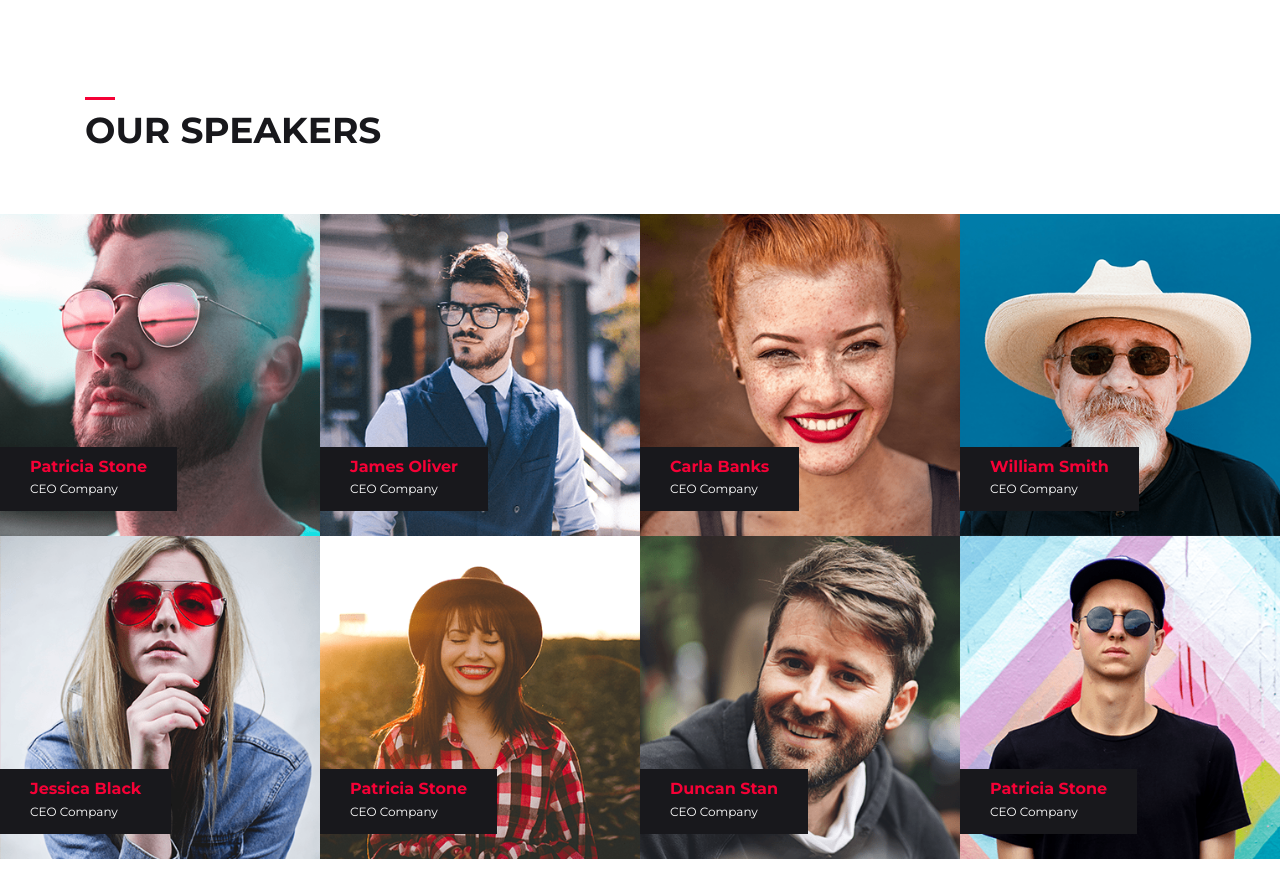
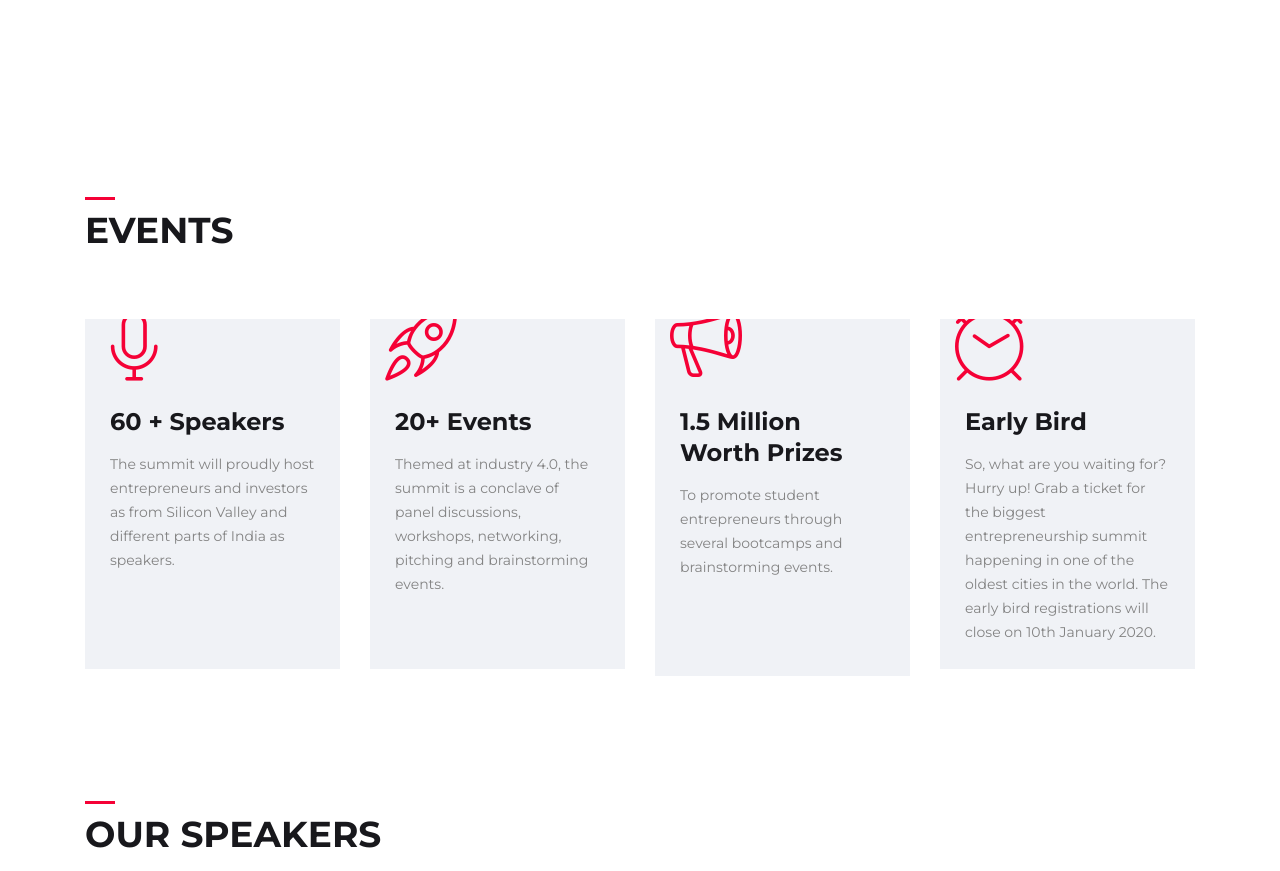
Before and after one commit to HacxS/evnto, a website: page index.html in a window 1280 px wide. Shown: the part 2172-3043 px from the top of the page. Drawn offline with Linux system fonts and the light colour scheme; files whose address does not match are found by name.

Commit message:
Update index.html

```diff
--- a/index.html
+++ b/index.html
@@ -297,6 +297,85 @@
 </section>
 <!--about the event end -->
 
+<!--about the event -->
+<section class="pt100 pb100">
+    <div class="container">
+        <div class="section_title">
+            <h3 class="title">
+                Events
+            </h3>
+        </div>
+        <!--<div class="row justify-content-center">
+            <div class="col-12 col-md-6">
+                <p>
+                    Lorem ipsum dolor sit amet, consectetur adipiscing eli. Integer iaculis in lacus a sollicitudin. Ut hendrerit hendrerit nisl a accumsan. Pellentesque convallis consectetur tortor id placerat. Curabitur a pulvinar nunc. Maecenas laoreet finibus lectus, at volutpat ligula euismod.
+                </p>
+            </div>
+            <div class="col-12 col-md-6">
+                <p>
+                    In rhoncus massa nec  sollicitudin. Ut hendrerit hendrerit nisl a accumsan. Pellentesque convallis consectetur tortor id placerat. Curabitur a pulvinar nunc. Maecenas laoreet finibus lectus, at volutpat ligula euismod quis. Maecenas ornare, ex in malesuada tempus.
+                </p>
+            </div>
+        </div>-->
+
+        <!--event features-->
+        <div class="row justify-content-center mt30">
+            <div class="col-12 col-md-6 col-lg-3">
+                <div class="icon_box_one">
+                    <i class="lnr lnr-mic"></i>
+                    <div class="content">
+                        <h4>60 + Speakers</h4>
+                        <p>
+                            The summit will proudly host entrepreneurs and investors as from Silicon Valley and different parts of India as speakers.<br><br><br><br>
+                        </p>
+
+                    </div>
+                </div>
+            </div>
+
+            <div class="col-12 col-md-6 col-lg-3">
+                <div class="icon_box_one">
+                    <i class="lnr lnr-rocket"></i>
+                    <div class="content">
+                        <h4>20+ Events</h4>
+                        <p>
+                            Themed at industry 4.0, the summit is a conclave of panel discussions, workshops, networking, pitching and brainstorming events.<br><br><br>
+                        </p>
+
+                    </div>
+                </div>
+            </div>
+
+            <div class="col-12 col-md-6 col-lg-3">
+                <div class="icon_box_one">
+                    <i class="lnr lnr-bullhorn"></i>
+                    <div class="content">
+                        <h4>1.5 million worth prizes</h4>
+                        <p>
+                            To promote student entrepreneurs through several bootcamps and brainstorming events.<br><br><br><br>
+                        </p>
+
+                    </div>
+                </div>
+            </div>
+
+            <div class="col-12 col-md-6 col-lg-3">
+                <div class="icon_box_one">
+                    <i class="lnr lnr-clock"></i>
+                    <div class="content">
+                        <h4>Early Bird</h4>
+                        <p>
+                            So, what are you waiting for? Hurry up! Grab a ticket for the biggest entrepreneurship summit happening in one of the oldest cities in the world. The early bird registrations will close on 10th January 2020.
+                        </p>
+
+                    </div>
+                </div>
+            </div>
+        </div>
+        <!--event features end-->
+    </div>
+</section>
+<!--about the event end -->
 
 <!--speaker section-->
 <section class="pb100">
```
